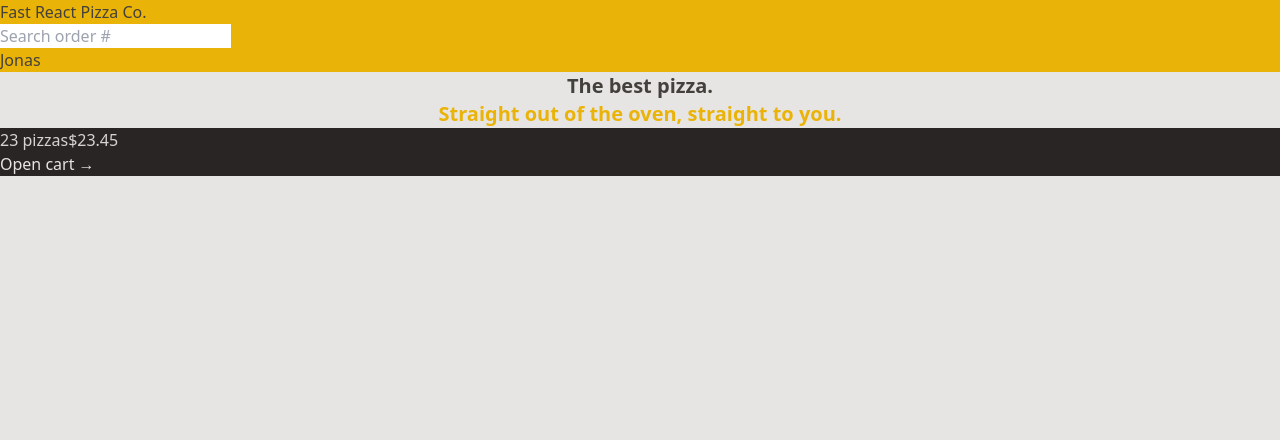
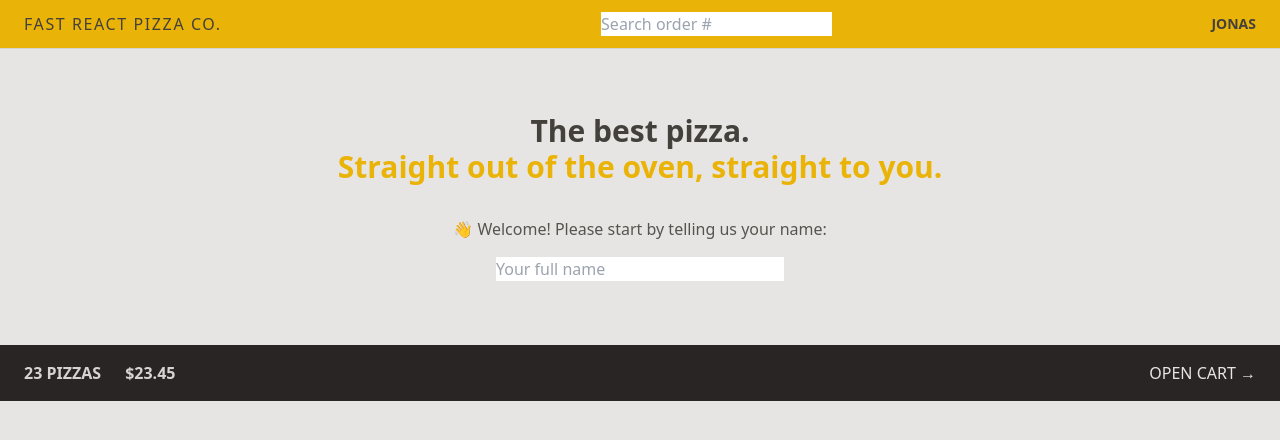
Before and after one commit to arijitk930/Fast-React-Pizza-App, a React (Vite) app in the folder fast-react-pizza/: page / in a window 1280 px wide. Shown: the top 440 px of the page. Built offline with nearby package versions, Linux system fonts and the light colour scheme.

Commit message:
300. Using Flexbox

```diff
--- a/fast-react-pizza/src/features/cart/CartItem.jsx
+++ b/fast-react-pizza/src/features/cart/CartItem.jsx
@@ -1,3 +1,5 @@
+import { formatCurrency } from "../../utils/helpers";
+
 function CartItem({ item }) {
   const { pizzaId, name, quantity, totalPrice } = item;
 
--- a/fast-react-pizza/src/features/cart/CartOverview.jsx
+++ b/fast-react-pizza/src/features/cart/CartOverview.jsx
@@ -2,8 +2,8 @@ import { Link } from "react-router-dom";
 
 function CartOverview() {
   return (
-    <div className="bg-stone-800 text-stone-200">
-      <p className="text-stone-300">
+    <div className="flex items-center justify-between bg-stone-800 text-stone-200 text-sm px-4 py-4 uppercase sm:px-6 md:text-base">
+      <p className="text-stone-300 font-semibold space-x-4 sm:space-x-6">
         <span>23 pizzas</span>
         <span>$23.45</span>
       </p>
--- a/fast-react-pizza/src/features/user/CreateUser.jsx
+++ b/fast-react-pizza/src/features/user/CreateUser.jsx
@@ -1,7 +1,7 @@
-import { useState } from 'react';
+import { useState } from "react";
 
 function CreateUser() {
-  const [username, setUsername] = useState('');
+  const [username, setUsername] = useState("");
 
   function handleSubmit(e) {
     e.preventDefault();
@@ -9,16 +9,19 @@ function CreateUser() {
 
   return (
     <form onSubmit={handleSubmit}>
-      <p>👋 Welcome! Please start by telling us your name:</p>
+      <p className="mb-4 text-sm text-stone-600 md:text-base">
+        👋 Welcome! Please start by telling us your name:
+      </p>
 
       <input
         type="text"
         placeholder="Your full name"
         value={username}
         onChange={(e) => setUsername(e.target.value)}
+        className="w-72"
       />
 
-      {username !== '' && (
+      {username !== "" && (
         <div>
           <button>Start ordering</button>
         </div>
--- /dev/null
+++ b/fast-react-pizza/src/features/user/Username.jsx
@@ -0,0 +1,5 @@
+function Username() {
+  return <div className="text-sm font-semibold hidden md:block">Jonas</div>;
+}
+
+export default Username;
--- a/fast-react-pizza/src/ui/Header.jsx
+++ b/fast-react-pizza/src/ui/Header.jsx
@@ -1,14 +1,17 @@
 import { Link } from "react-router-dom";
 import SearchOrder from "../features/order/SearchOrder";
+import Username from "../features/user/Username";
 
 function Header() {
   return (
-    <header className="bg-yellow-500">
-      <Link to="/">Fast React Pizza Co.</Link>
+    <header className="flex items-center justify-between bg-yellow-500 uppercase px-4 py-3 border-b border-stone-300 sm:px-6">
+      <Link to="/" className="tracking-widest">
+        Fast React Pizza Co.
+      </Link>
 
       <SearchOrder />
 
-      <p>Jonas</p>
+      <Username />
     </header>
   );
 }
--- a/fast-react-pizza/src/ui/Home.jsx
+++ b/fast-react-pizza/src/ui/Home.jsx
@@ -1,13 +1,17 @@
+import CreateUser from "../features/user/CreateUser";
+
 function Home() {
   return (
-    <div>
-      <h1 className="text-xl font-semibold text-center">
+    <div className="my-10 text-center sm:my-16 px-4">
+      <h1 className="mb-8 text-xl font-semibold md:text-3xl ">
         The best pizza.
         <br />
         <span className="text-yellow-500">
           Straight out of the oven, straight to you.
         </span>
       </h1>
+
+      <CreateUser />
     </div>
   );
 }
```
